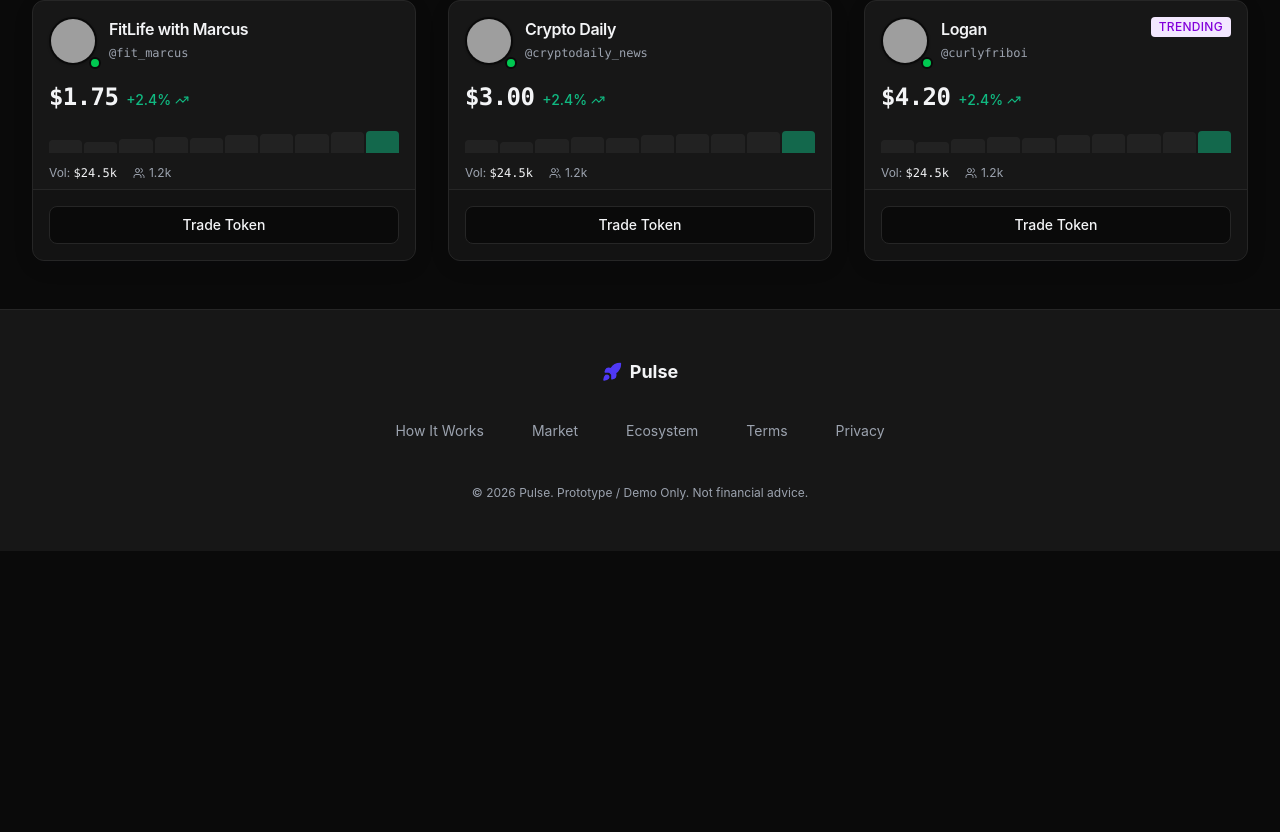
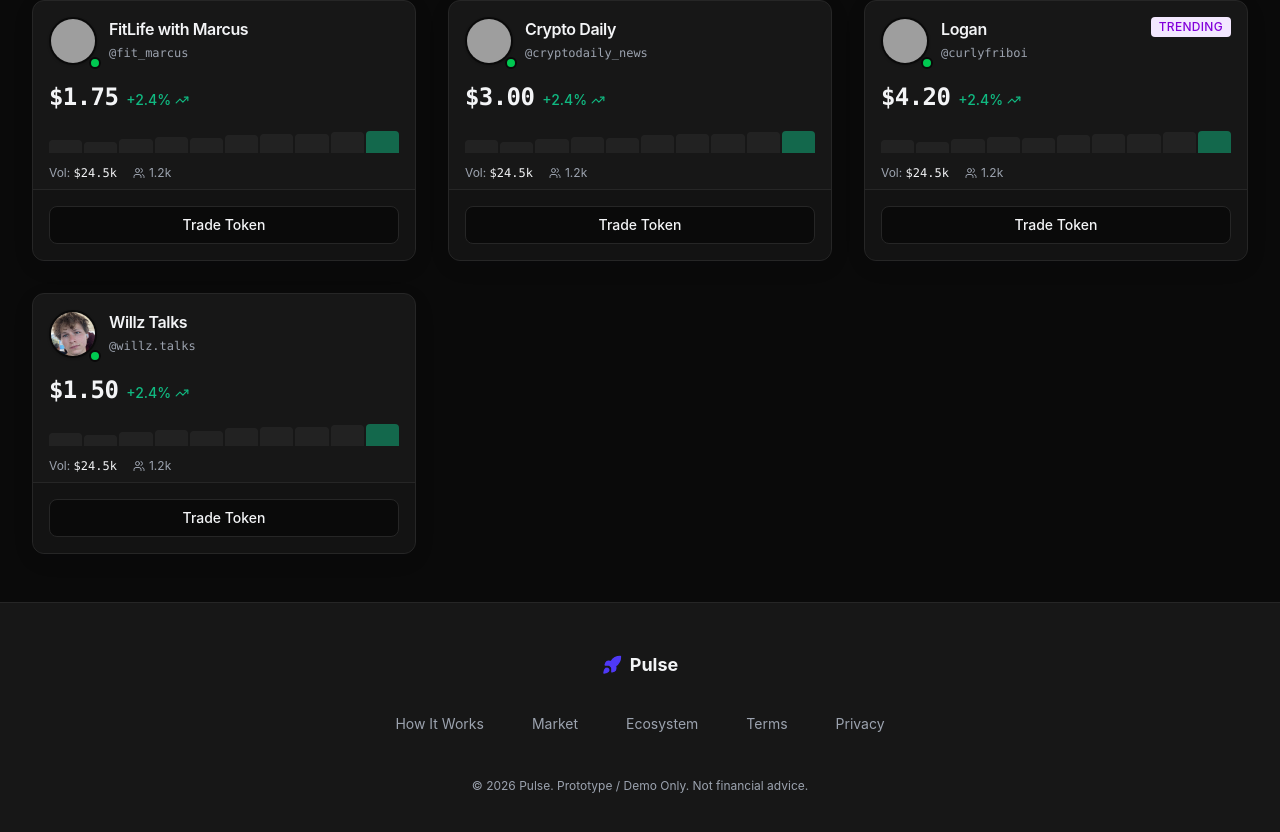
Before and after one commit to RayyanDarugar/Pulse, a React (Vite) app: page /market in a window 1280 px wide. Shown: the part 925-1757 px from the top of the page. Before the commit the page ends 1476 px from the top, so only its background shows below. Built offline with nearby package versions, Linux system fonts and the light colour scheme; grey boxes are pictures that could not be loaded.

Commit message:
creator fix

```diff
--- a/mock/creators.json
+++ b/mock/creators.json
@@ -172,5 +172,24 @@
       "Vlogs"
     ],
     "region": "North America"
+  },
+  {
+    "id": "10",
+    "name": "Willz Talks",
+    "handle": "willz.talks",
+    "shortBio": "Spreading the truth",
+    "longBio": "Spreading the truth",
+    "imageUrl": "placeholder",
+    "initialTokenPrice": 1.50,
+    "tokenSupply": 250000,
+    "socialLinks": {
+      "tiktok": "https://tiktok.com/@willz.talks"
+    },
+    "tags": [
+      "News",
+      "Truth",
+      "Global"
+    ],
+    "region": "Global"
   }
 ]
--- a/src/api/mockApi.ts
+++ b/src/api/mockApi.ts
@@ -1,8 +1,10 @@
 import creatorsData from '../../mock/creators.json';
 import userData from '../../mock/users.json';
+import willzTalksImg from '../assets/willz_talks.png';
 
-export const mockCreators = creatorsData;
-
+export const mockCreators = creatorsData.map(c =>
+    c.id === '10' ? { ...c, imageUrl: willzTalksImg } : c
+);
 
 // Types
 export interface Creator {
@@ -33,7 +35,7 @@
 }
 
 // In-memory state
-let creators = [...creatorsData];
+let creators = [...mockCreators];
 let user: User = { ...userData, portfolio: userData.portfolio || {} };
 // Store current prices in memory. Start with initial prices.
 const currentPrices: Record<string, number> = {};
--- a/src/pages/demo/TikTokFeed.tsx
+++ b/src/pages/demo/TikTokFeed.tsx
@@ -3,6 +3,7 @@
 import { Heart, MessageCircle, Share2, Music2 } from 'lucide-react';
 
 import demoVideo from '../../assets/demo-video.mp4';
+import willzTalksImg from '../../assets/willz_talks.png';
 
 const TikTokFeed: React.FC = () => {
     return (
@@ -24,14 +25,14 @@
                     {/* Overlay UI */}
                     <div className="absolute bottom-4 left-4 right-16 z-20 pb-4 pl-2">
                         <Link to="/demo/profile" className="font-bold text-lg mb-2 block hover:underline cursor-pointer">
-                            @logan
+                            @willz.talks
                         </Link>
                         <p className="mb-2 leading-tight drop-shadow-md">
-                            He was genuinely being 100% deadass bro omg 💀 <span className="font-bold">#fyp</span>
+                            Sudan is being invaded by the UAE, through its proxy forces of the RSF. <span className="font-bold">#fyp</span>
                         </p>
                         <div className="flex items-center gap-2 text-xs opacity-90 mt-2">
                             <Music2 size={14} className="animate-spin-slow" />
-                            <span className="scrolling-text">Original Sound - Logan</span>
+                            <span className="scrolling-text">original sound - willz.talks</span>
                         </div>
                     </div>
 
@@ -40,7 +41,7 @@
                         <Link to="/demo/profile" className="relative group cursor-pointer">
                             <div className="w-12 h-12 rounded-full bg-white p-[1px] overflow-hidden border-2 border-white shadow-md transition-transform transform group-hover:scale-110">
                                 <img
-                                    src="https://images.unsplash.com/photo-1535713875002-d1d0cf377fde?ixlib=rb-1.2.1&auto=format&fit=crop&w=800&q=80"
+                                    src={willzTalksImg}
                                     alt="Avatar"
                                     className="w-full h-full object-cover rounded-full"
                                 />
@@ -70,10 +71,10 @@
                             </div>
                             <span className="text-xs font-semibold drop-shadow-md">24.7K</span>
                         </div>
-                        <div className="animate-spin-slow w-10 h-10 bg-neutral-900 rounded-full border-4 border-neutral-700 flex items-center justify-center mt-4">
+                        <div className="animate-spin-slow w-10 h-10 bg-neutral-900 rounded-full border-4 border-neutral-700 flex items-center justify-center mt-4 overflow-hidden">
                             <img
-                                src="https://images.unsplash.com/photo-1535713875002-d1d0cf377fde?ixlib=rb-1.2.1&auto=format&fit=crop&w=800&q=80"
-                                className="w-6 h-6 rounded-full"
+                                src={willzTalksImg}
+                                className="w-6 h-6 rounded-full object-cover"
                             />
                         </div>
                     </div>
--- a/src/pages/demo/TikTokProfile.tsx
+++ b/src/pages/demo/TikTokProfile.tsx
@@ -1,6 +1,8 @@
 import React from 'react';
 import { Link } from 'react-router-dom';
 import { ChevronLeft, MoreHorizontal, Link as LinkIcon, ArrowUpRight, Heart } from 'lucide-react';
+
+import willzTalksImg from '../../assets/willz_talks.png';
 
 const TikTokProfile: React.FC = () => {
     return (
@@ -11,7 +13,7 @@
                     <Link to="/demo/feed" className="p-2 -ml-2">
                         <ChevronLeft size={24} />
                     </Link>
-                    <div className="font-bold text-lg">Logan</div>
+                    <div className="font-bold text-lg">Willz Talks</div>
                     <div className="p-2 -mr-2">
                         <MoreHorizontal size={24} />
                     </div>
@@ -21,12 +23,12 @@
                 <div className="flex flex-col items-center pt-6 pb-2">
                     <div className="w-24 h-24 rounded-full p-[2px] border-2 border-gray-200 mb-3 overflow-hidden">
                         <img
-                            src="https://images.unsplash.com/photo-1535713875002-d1d0cf377fde?ixlib=rb-1.2.1&auto=format&fit=crop&w=800&q=80"
+                            src={willzTalksImg}
                             alt="Profile"
                             className="w-full h-full object-cover rounded-full"
                         />
                     </div>
-                    <h1 className="text-lg font-bold">@curlyfriboi</h1>
+                    <h1 className="text-lg font-bold">@willz.talks</h1>
 
                     {/* Stats */}
                     <div className="flex items-center gap-8 mt-4 mb-4 text-center">
@@ -59,16 +61,14 @@
 
                     {/* Bio */}
                     <div className="px-6 text-center text-sm space-y-1 mb-4">
-                        <p>I am spiderman 🕷️🕸️</p>
-                        <p>Csm is peak</p>
-                        <p>God forbid a white boy catch a vibe</p>
+                        <p>Spreading the truth</p>
                     </div>
 
                     {/* Link to Pulse - The Main Interaction */}
                     <div className="px-6 text-sm font-semibold flex items-center justify-center w-full mb-6">
-                        <Link to="/creator/9" className="flex items-center gap-1 text-black hover:opacity-70 bg-gray-100 px-4 py-2 rounded-full w-full justify-center transition-colors">
+                        <Link to="/creator/10" className="flex items-center gap-1 text-black hover:opacity-70 bg-gray-100 px-4 py-2 rounded-full w-full justify-center transition-colors">
                             <LinkIcon size={14} className="text-gray-500" />
-                            <span className="truncate">pulse.to/creator/logan</span>
+                            <span className="truncate">pulse.to/creator/willz.talks</span>
                             <ArrowUpRight size={14} className="text-gray-400 ml-1" />
                         </Link>
                     </div>
```
Also changed, not shown: src/assets/willz_talks.png (added), 1 other file (tests, documents, lock files or other folders).
